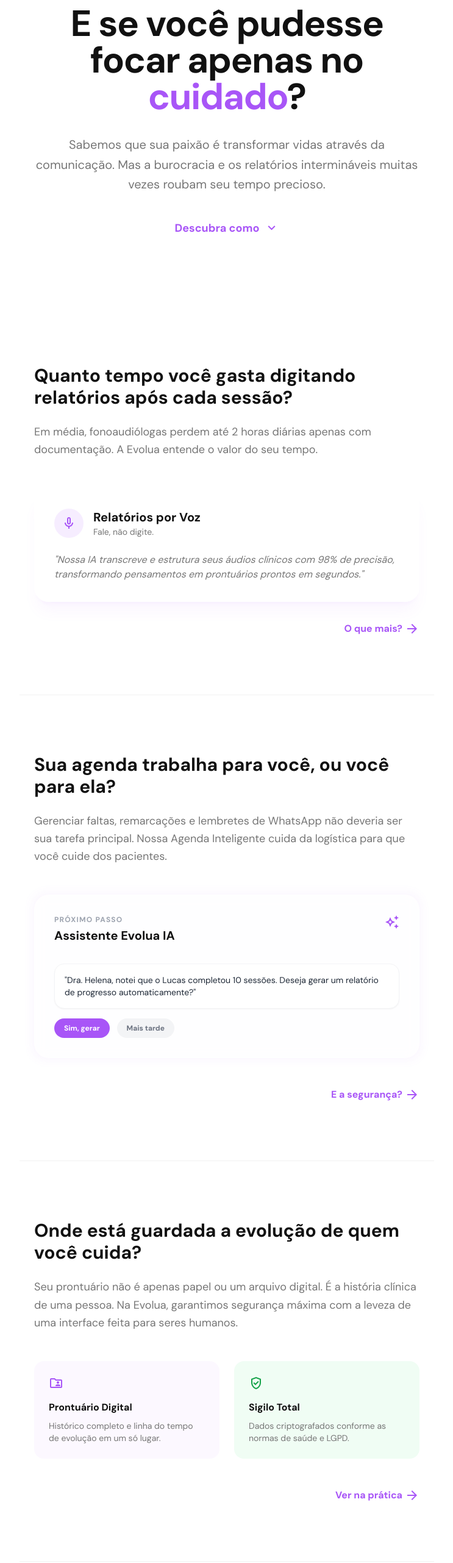
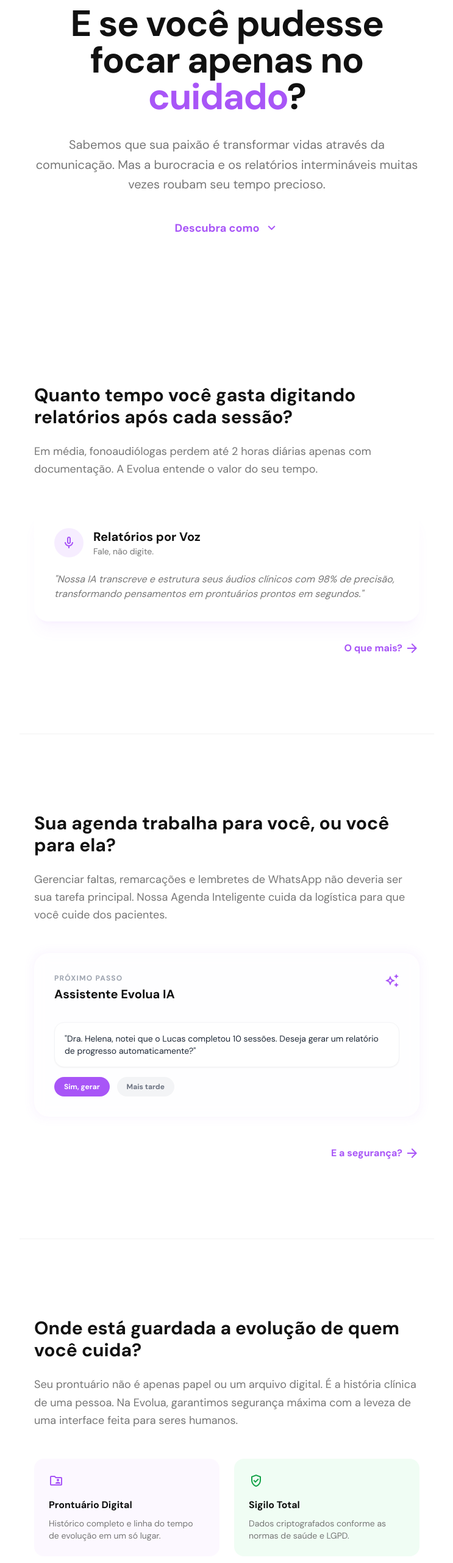
Before and after one commit to matalvesdev/evolua-landingpage, a Next.js app: page / in a window 1280 px wide. Shown: the part 234-2797 px from the top of the page at 61% size, without its empty margins (268-1011 px from the left). Built offline with nearby package versions, Linux system fonts and the light colour scheme.

Commit message:
fix: aumentar padding vertical das secoes de py-24 para py-32 para mais respiro

```diff
--- a/src/components/Demo.tsx
+++ b/src/components/Demo.tsx
@@ -33,7 +33,7 @@ export default function Demo() {
   }, [isHovered, next]);
 
   return (
-    <section className="py-24 px-6 section-fade" id="demo-section">
+    <section className="py-32 px-6 section-fade" id="demo-section">
       <div className="max-w-6xl mx-auto">
         <div className="mb-16 text-center">
           <h2 className="text-3xl md:text-4xl font-bold mb-6">
--- a/src/components/FeatureSchedule.tsx
+++ b/src/components/FeatureSchedule.tsx
@@ -1,7 +1,7 @@
 export default function FeatureSchedule() {
   return (
     <section
-      className="py-24 px-6 conversational-container section-fade"
+      className="py-32 px-6 conversational-container section-fade"
       id="pergunta-2"
     >
       <div className="mb-12">
--- a/src/components/FeatureSecurity.tsx
+++ b/src/components/FeatureSecurity.tsx
@@ -1,7 +1,7 @@
 export default function FeatureSecurity() {
   return (
     <section
-      className="py-24 px-6 conversational-container section-fade"
+      className="py-32 px-6 conversational-container section-fade"
       id="pergunta-3"
     >
       <div className="mb-12">
--- a/src/components/FeatureVoice.tsx
+++ b/src/components/FeatureVoice.tsx
@@ -1,7 +1,7 @@
 export default function FeatureVoice() {
   return (
     <section
-      className="py-24 px-6 conversational-container section-fade"
+      className="py-32 px-6 conversational-container section-fade"
       id="pergunta-1"
     >
       <div className="mb-12">
--- a/src/components/Pricing.tsx
+++ b/src/components/Pricing.tsx
@@ -33,7 +33,7 @@ const plans = [
 export default function Pricing() {
   return (
     <section
-      className="py-24 px-6 conversational-container section-fade"
+      className="py-32 px-6 conversational-container section-fade"
       id="pricing"
     >
       <div className="mb-16">
--- a/src/components/Signup.tsx
+++ b/src/components/Signup.tsx
@@ -21,7 +21,7 @@ export default function Signup() {
   }
 
   return (
-    <section className="py-24 px-6 conversational-container" id="cadastro">
+    <section className="py-32 px-6 conversational-container" id="cadastro">
       <div className="text-center mb-16">
         <div className="w-16 h-16 bg-primary/10 rounded-full flex items-center justify-center mx-auto mb-6">
           <span className="material-symbols-outlined text-primary text-3xl">
--- a/src/components/SocialProof.tsx
+++ b/src/components/SocialProof.tsx
@@ -23,7 +23,7 @@ const testimonials: Testimonial[] = [
 export default function SocialProof() {
   return (
     <section
-      className="py-24 px-6 conversational-container section-fade"
+      className="py-32 px-6 conversational-container section-fade"
       id="social-proof"
     >
       <div className="mb-16">
```
